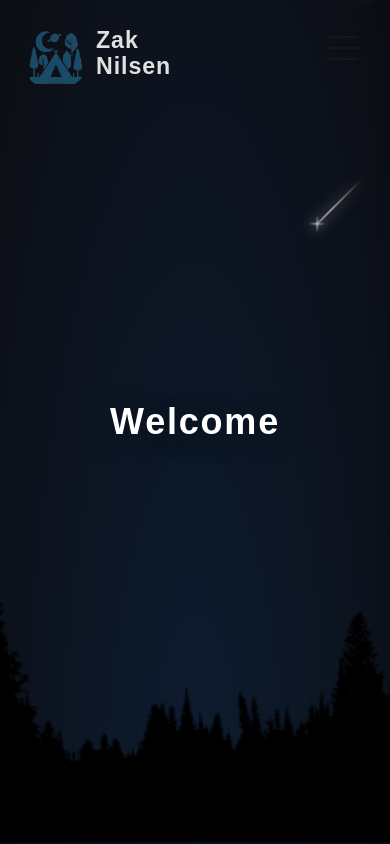
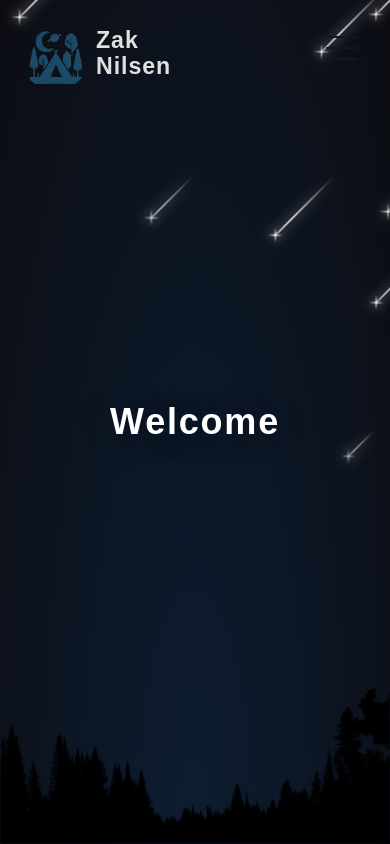
Before and after one commit to ZakNilsen/Zak-Website, a Next.js app: page / in a window 390 px wide. Built offline with nearby package versions, Linux system fonts and the light colour scheme.

Commit message:
Fix silhouette image + star rendering

```diff
--- a/app/Home/home.module.css
+++ b/app/Home/home.module.css
@@ -43,6 +43,13 @@
   transform: rotate(-45deg);
 }
 
+.mobileStars {
+  position: fixed;
+  top: 0;
+  left: 0;
+  transform: rotate(-45deg);
+}
+
 .star {
   --star-color: white;
   --star-tail-length: 6em;
@@ -60,8 +67,10 @@
   background: linear-gradient(45deg, currentColor, transparent);
   border-radius: 50%;
   filter: drop-shadow(0 0 6px currentColor);
-  transform: translate3d(104em, 0, 0);
-  animation: fall var(--fall-duration) var(--fall-delay) linear infinite, tail-fade var(--tail-fade-duration) var(--fall-delay) ease-out infinite;
+  /* Start off-screen to the right using viewport units so travel covers very wide screens */
+  transform: translate3d(120vw, 0, 0);
+  animation: fall var(--fall-duration) var(--fall-delay) linear infinite,
+             tail-fade var(--tail-fade-duration) var(--fall-delay) ease-out infinite;
 
   &::before,
   &::after {
@@ -90,17 +99,24 @@
 
 /* Decorative forest silhouette that sits at the bottom of the initial viewport */
 .forest {
-  /* Tie the forest to the initial view by positioning absolutely within .homeContainer
-     so it scrolls away when the user scrolls down. Make it full-width. */
+  /* Use an <img> to preserve aspect ratio and ensure the full silhouette is always visible.
+     The wrapper is positioned at the bottom of the initial view so the image scrolls away
+     with the section. While using width: 100% and height: auto to preserve aspect ratio. */
   position: absolute;
   left: 0;
   right: 0;
   bottom: 0;
-  width: 100%;
-  height: 72vh;
-  background: url('/images/forest-silhouette.png') bottom center / cover no-repeat;
+  display: flex;
+  justify-content: center;
   pointer-events: none;
   z-index: 0; /* keep behind nav (nav is z-index:1) */
+}
+
+.forest img {
+  width: 100%;
+  height: auto;
+  object-fit: contain;
+  display: block;
 }
 
 /* Small info panel that sits just below the initial viewport; revealed when scrolling */
@@ -120,14 +136,24 @@
 }
 
 @media screen and (max-width: var(--mobile-screen-width, 768px)) {
+  /* On small screens, remove the rotated transform and increase travel distance
+     so stars start off-screen and are spread vertically as expected. */
+  .stars {
+    transform: none;
+  }
+
   .star {
-    animation: fall var(--fall-duration) var(--fall-delay) linear infinite;
+    /* start further off-screen on mobile to account for different layout/rotation */
+    --speed-multiplier: 1.25;
+    animation: fall calc(var(--fall-duration) * var(--speed-multiplier)) var(--fall-delay) linear infinite,
+               tail-fade calc(var(--tail-fade-duration) * var(--speed-multiplier)) var(--fall-delay) ease-out infinite;
   }
 }
 
 @keyframes fall {
+  /* Move all the way past the left edge using viewport units; keeps motion correct on ultra-wide screens */
   to {
-    transform: translate3d(-30em, 0, 0);
+    transform: translate3d(-120vw, 0, 0);
   }
 }
 
--- a/app/Home/home.tsx
+++ b/app/Home/home.tsx
@@ -8,7 +8,8 @@ interface HomeProps {
 }
 
 export default function Home({ isMobile = false }: HomeProps) {
-  const starCount = 50;
+  const starCount = isMobile ? 40 : 50;
+  const starClass = isMobile ? styles.mobileStars : styles.stars;
 
   /**
    * Deterministic random number generator
@@ -23,7 +24,7 @@ export default function Home({ isMobile = false }: HomeProps) {
 
   const stars = (() => {
     const rng = makeRNG(20220522); // fixed seed for consistent SSR + client
-    const speedMultiplier = isMobile ? 1.5 : 1;
+    const speedMultiplier = isMobile ? 1.25 : 1;
 
     return Array.from({ length: starCount }, (_, i) => {
       const tailLength = rng() * 2.5 + 5; // 5–7.5em
@@ -46,8 +47,10 @@ export default function Home({ isMobile = false }: HomeProps) {
   return (
     <div className={styles.homeContainer}>
       <Navigation isMobile={isMobile} />
-      <div className={styles.stars}>{stars}</div>
-      <div className={styles.forest} aria-hidden="true" />
+      <div className={starClass}>{stars}</div>
+      <div className={styles.forest} aria-hidden="true">
+        <img src="/images/forest-silhouette.png" alt="" />
+      </div>
       <div className={styles.centeredWelcome}>
         <h1 className={styles.welcomeText}>Welcome</h1>
       </div>
```
Also changed, not shown: public/images/forest-silhouette-2.png (added).
